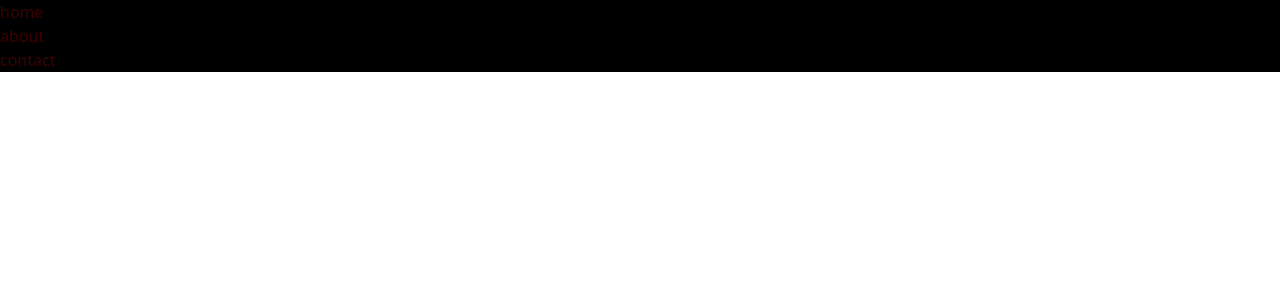
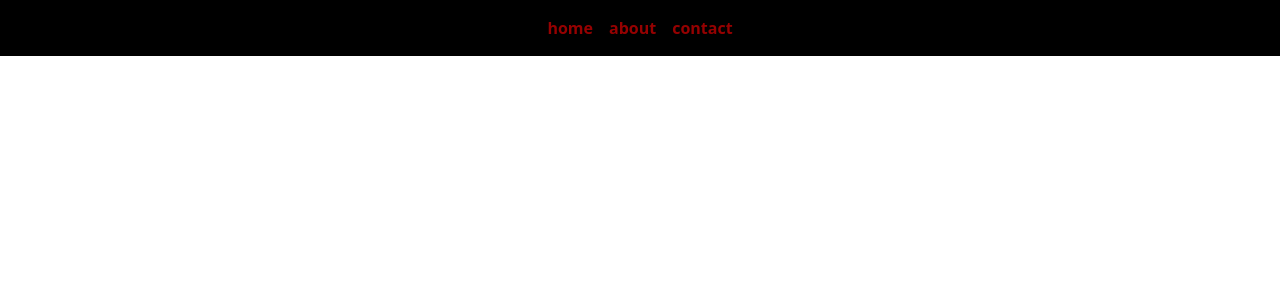
Before and after one commit to brunolimagit/my_portfolio, a React (Vite) app: page / in a window 1280 px wide. Shown: the top 300 px of the page. Built offline with nearby package versions, Linux system fonts and the light colour scheme.

Commit message:
escolhendo palette de cores do projeto

```diff
--- a/src/components/Header.jsx
+++ b/src/components/Header.jsx
@@ -1,8 +1,8 @@
 export default function Header(){
     return(
-        <header className="bg-black text-[#3d0000]">
+        <header className="bg-black text-[#950101] font-bold ">
         <nav>
-         <ul>
+         <ul className="flex space-x-4 p-4 justify-center cursor-pointer">
            <li>home</li>
            <li>about</li>
            <li>contact</li>
```
